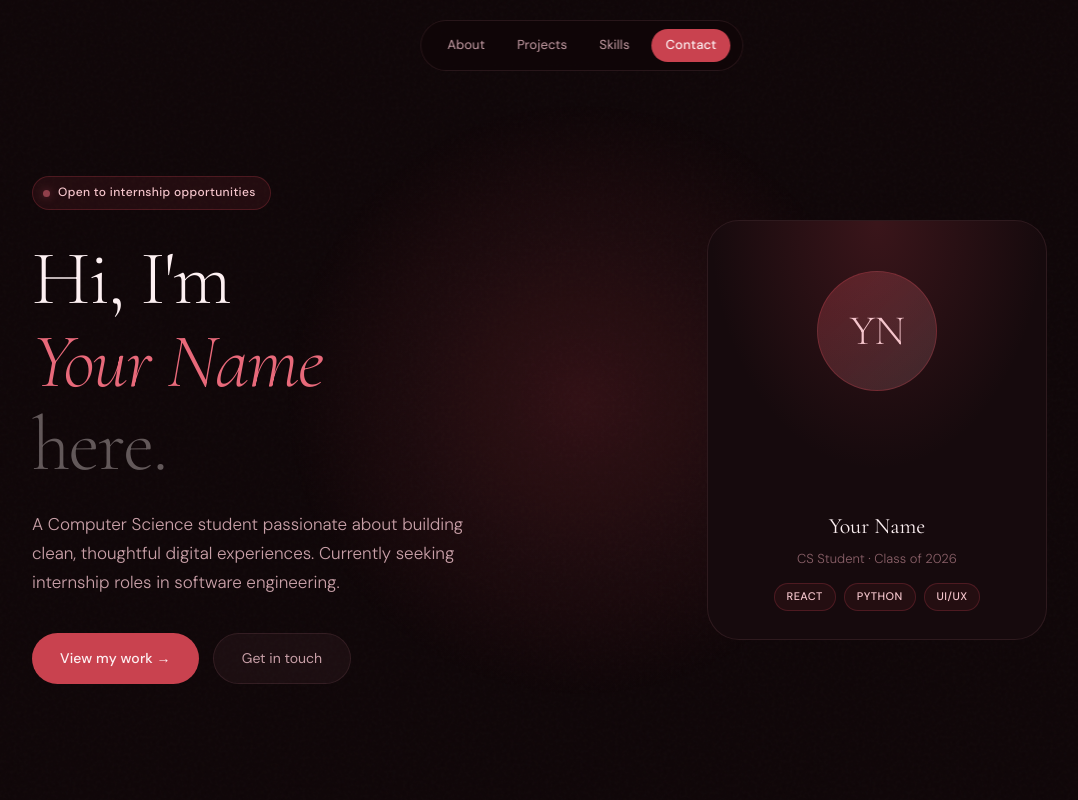
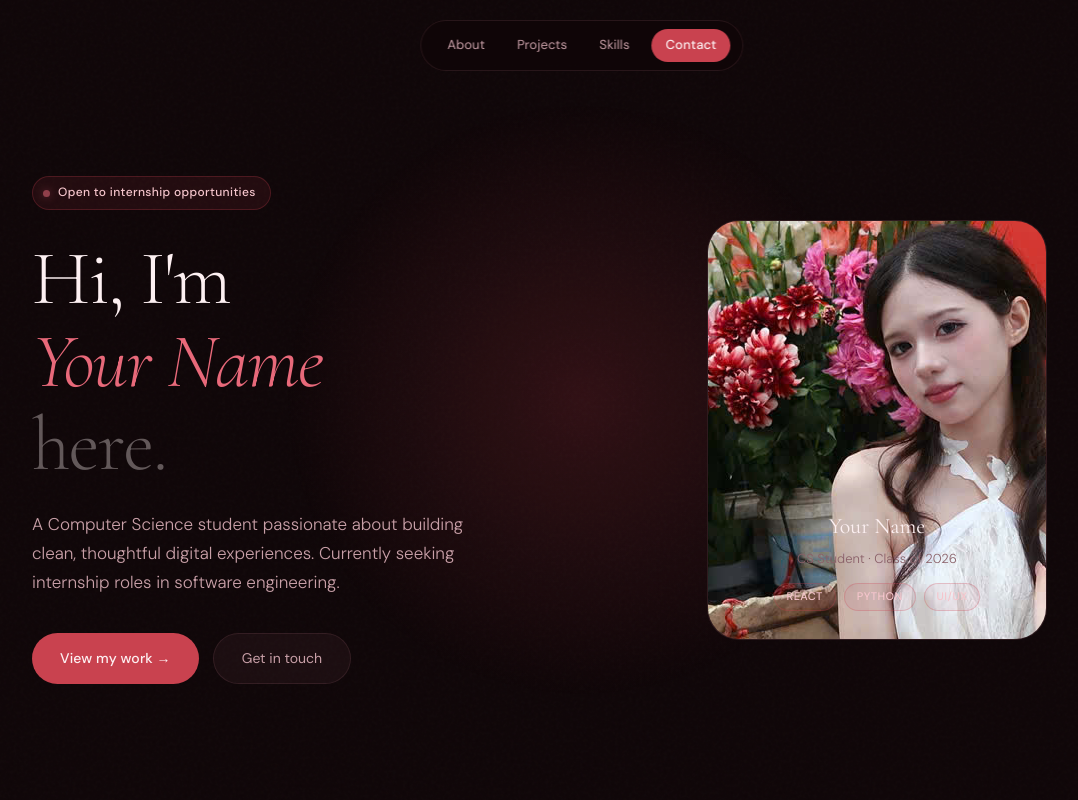
Before and after one commit to hangthanh1001/hangthanh1001.github.io, a plain HTML site: page index.html in a window 1280 px wide. Shown: the top 800 px of the page, without its empty margins (58-1136 px from the left). Drawn offline with nearby package versions, Linux system fonts and the light colour scheme.

Commit message:
Update index.html

```diff
--- a/index.html
+++ b/index.html
@@ -964,7 +964,9 @@
       <div class="avatar-wrap">
         <div class="avatar-card">
           <div class="avatar-inner-glow"></div>
-          <div class="avatar-initials">YN</div>
+          <div class="avatar-initials">
+            <img src="ảnh.jpg" alt="lêu lêu">
+          </div>
           <div class="avatar-info">
             <div class="avatar-name">Your Name</div>
             <div class="avatar-role">CS Student · Class of 2026</div>
```
